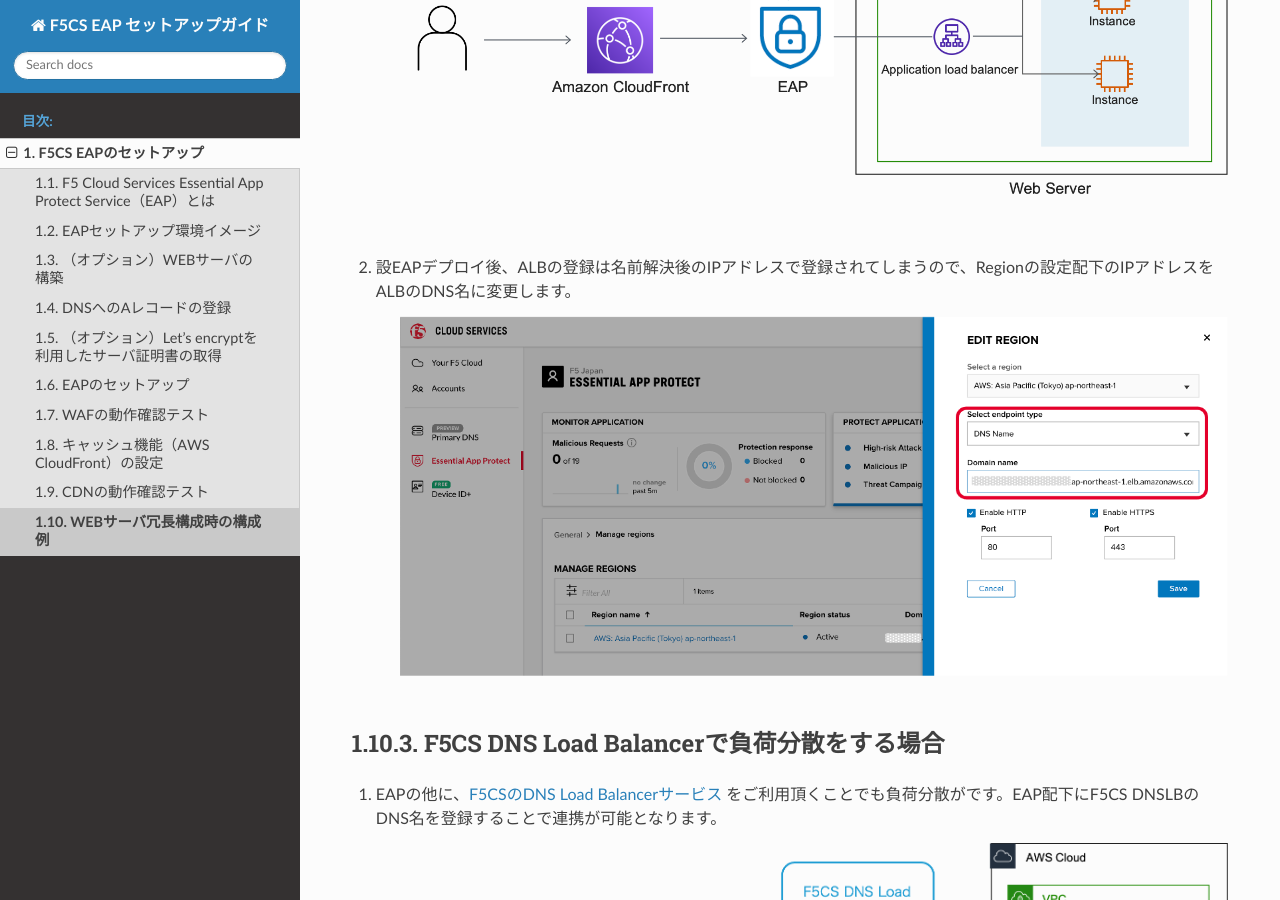
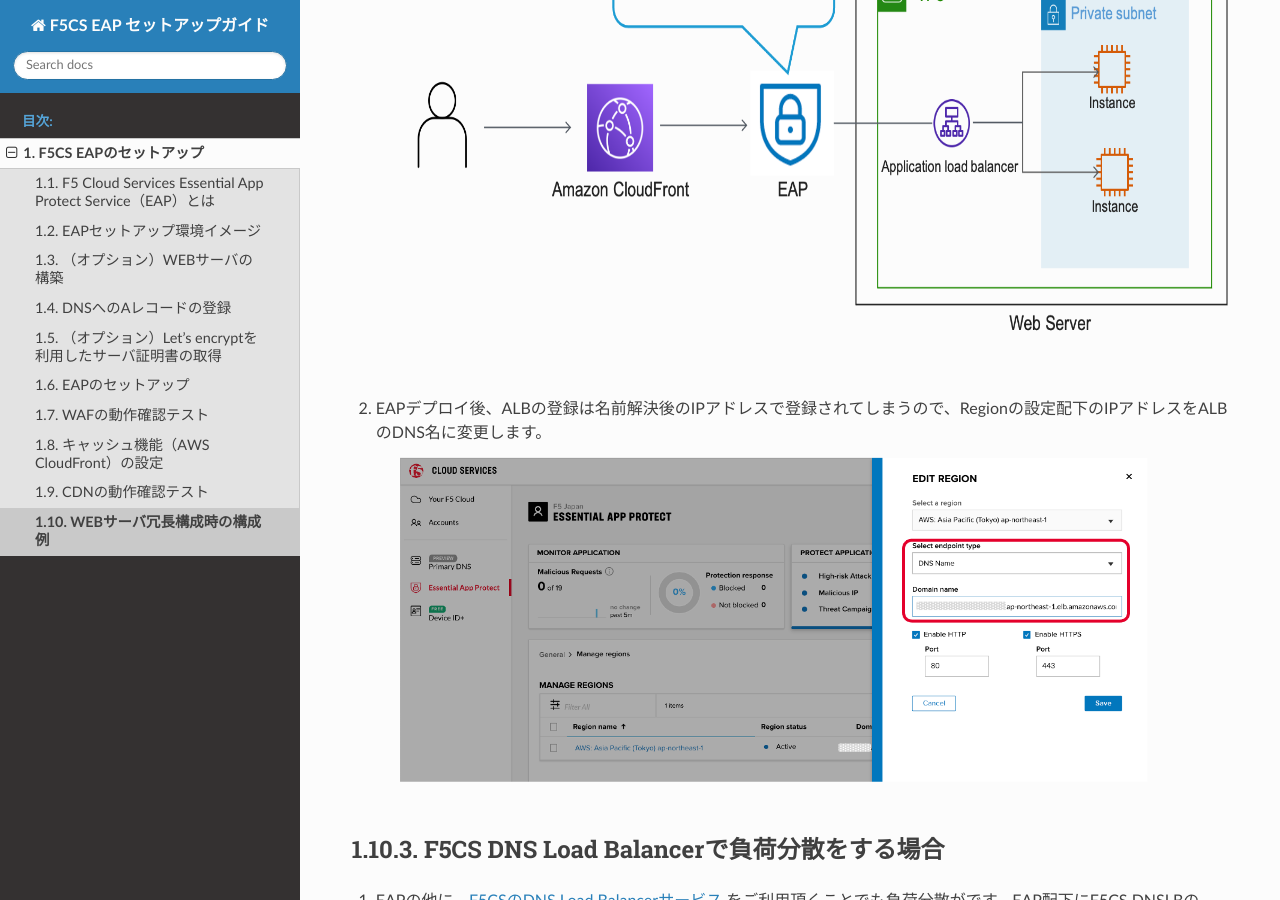
Before and after one commit to BeF5/f5j-easy-setup-eap, a Sphinx documentation site: the page built from docs/content1/module10/module10.rst, in a window 1280 px wide and 900 px high, scrolled down 1530 px. Built offline with Sphinx 7.4.7 and the Read the Docs theme 2.0.0, drawn with Linux system fonts in a browser that asks for light colours.

Commit message:
1.1, 1.10修正

```diff
--- a/docs/content1/module10/module10.rst
+++ b/docs/content1/module10/module10.rst
@@ -9,10 +9,12 @@
 #. EAP配下に複数のWEBサーバのIPアドレス、またはDNS名を登録することで振分けの動作が可能です。Route53のレイテンシベースルーティングで振分けが行われます。
 
     .. image:: images/mod10-1.png
+        :scale: 70%
     |
 #. 設定としては、Regionの設定配下のIPアドレス／DNS名を追加します。
 
     .. image:: images/mod10-2.png
+        :scale: 60%
     |
 
 AWS ALBで負荷分散をする場合
@@ -21,10 +23,12 @@
 #. ALBでWEBサーバの負荷分散をしているケースにもEAPを適用可能です。登録時はALBのエイリアスレコードでDNS設定し、EAPデプロイ時にEAPから払い出されたCNAMEでDNSレコードを書換えます。
 
     .. image:: images/mod10-3.png
+        :scale: 70%
     |
-#. 設EAPデプロイ後、ALBの登録は名前解決後のIPアドレスで登録されてしまうので、Regionの設定配下のIPアドレスをALBのDNS名に変更します。
+#. EAPデプロイ後、ALBの登録は名前解決後のIPアドレスで登録されてしまうので、Regionの設定配下のIPアドレスをALBのDNS名に変更します。
 
     .. image:: images/mod10-4.png
+        :scale: 60%
     |
 
 F5CS DNS Load Balancerで負荷分散をする場合
@@ -33,4 +37,5 @@
 #. EAPの他に、`F5CSのDNS Load Balancerサービス <https://clouddocs.f5.com/cloud-services/latest/f5-cloud-services-GSLB-About.html>`__ をご利用頂くことでも負荷分散がです。EAP配下にF5CS DNSLBのDNS名を登録することで連携が可能となります。
 
     .. image:: images/mod10-5.png
+        :scale: 70%
     |
```
Also changed, not shown: docs/content1/module01/module01.rst (+4 -4 lines).
